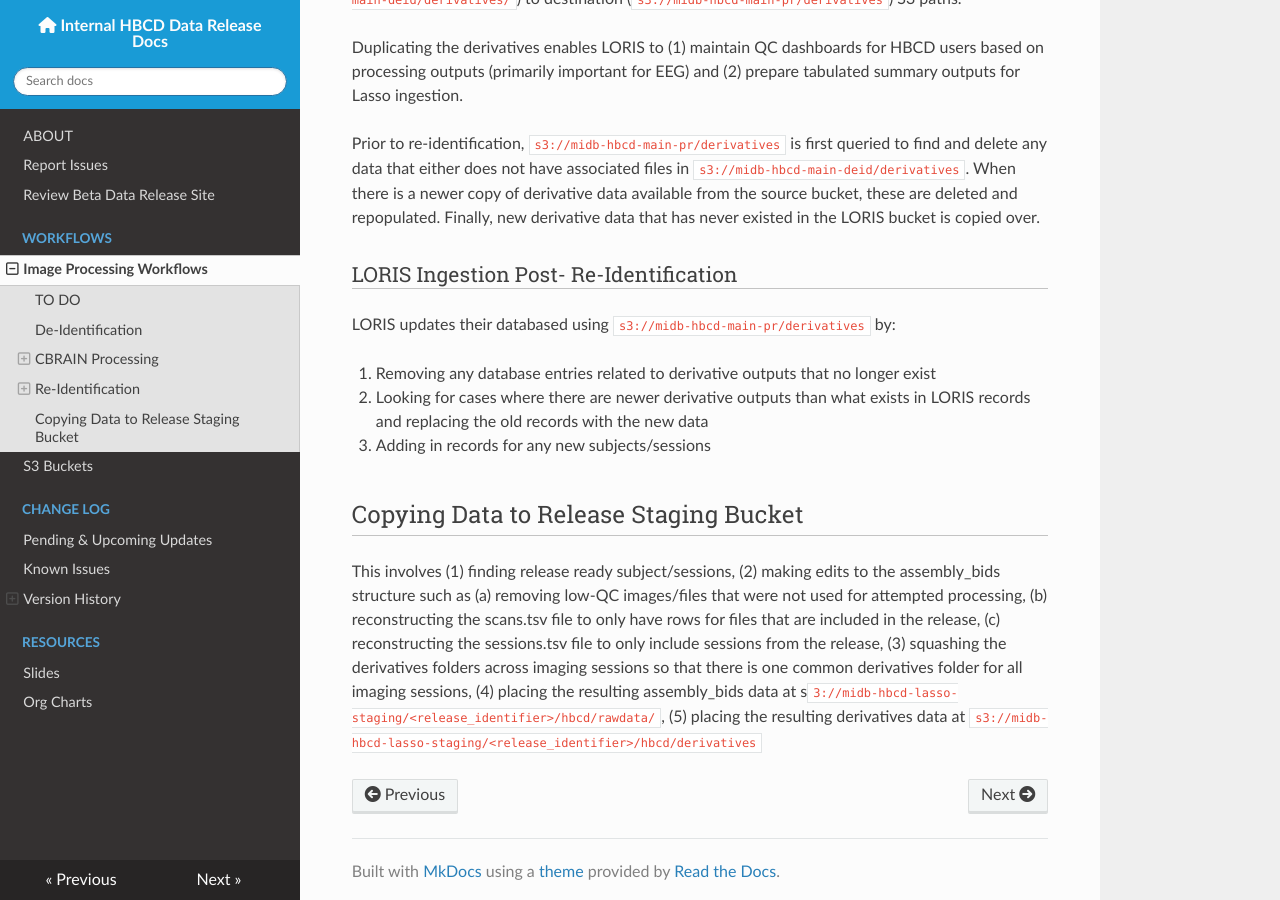
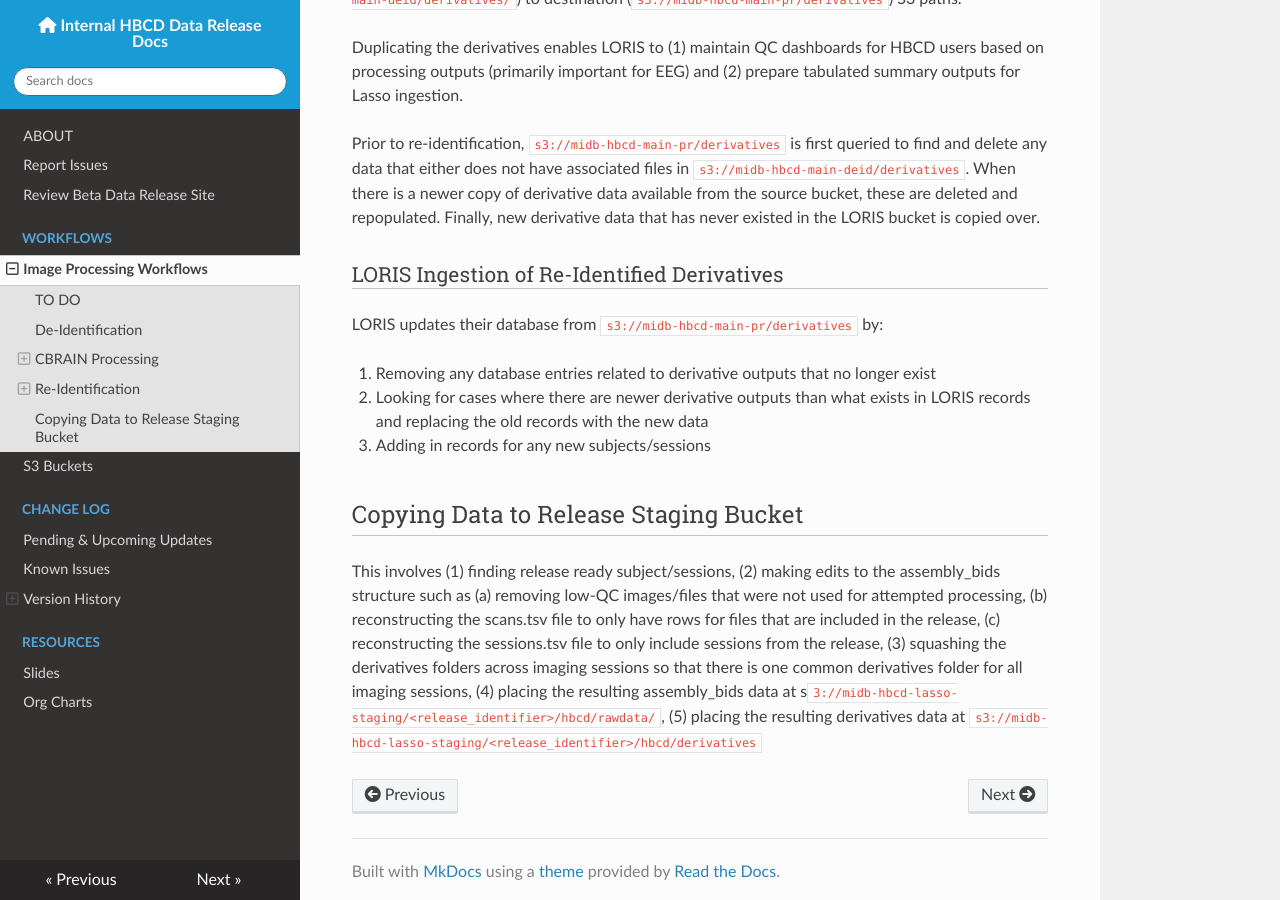
Before and after one commit to DCAN-Labs/hbcd-docs-internal, an MkDocs documentation site: the page built from docs/workflows/imageprocworkflows.md, in a window 1280 px wide and 900 px high, scrolled down 1635 px. Built offline with MkDocs 1.6.1, drawn with Linux system fonts in a browser that asks for light colours; nearby versions of some CDN libraries.

```diff
--- a/docs/workflows/imageprocworkflows.md
+++ b/docs/workflows/imageprocworkflows.md
@@ -21,8 +21,8 @@
 
 Prior to re-identification, `s3://midb-hbcd-main-pr/derivatives` is first queried to find and delete any data that either does not have associated files in `s3://midb-hbcd-main-deid/derivatives`. When there is a newer copy of derivative data available from the source bucket, these are deleted and repopulated. Finally, new derivative data that has never existed in the LORIS bucket is copied over.
 
-### LORIS Ingestion Post- Re-Identification
-LORIS updates their databased using `s3://midb-hbcd-main-pr/derivatives` by:
+### LORIS Ingestion of Re-Identified Derivatives
+LORIS updates their database from `s3://midb-hbcd-main-pr/derivatives` by:
 
 1. Removing any database entries related to derivative outputs that no longer exist
 2. Looking for cases where there are newer derivative outputs than what exists in LORIS records and replacing the old records with the new data
```
Also changed, not shown: docs/workflows/WF.svg (deleted), docs/workflows/procWF.drawio.svg (deleted).
